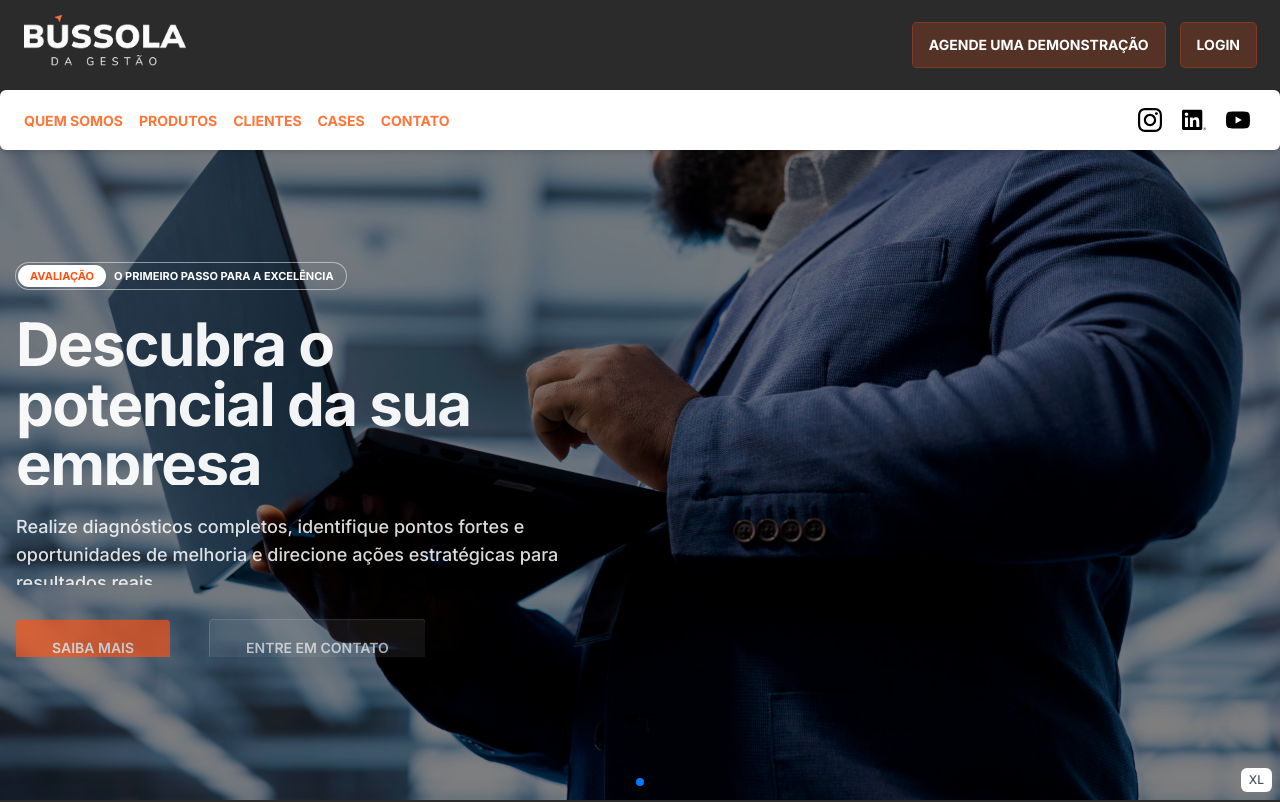
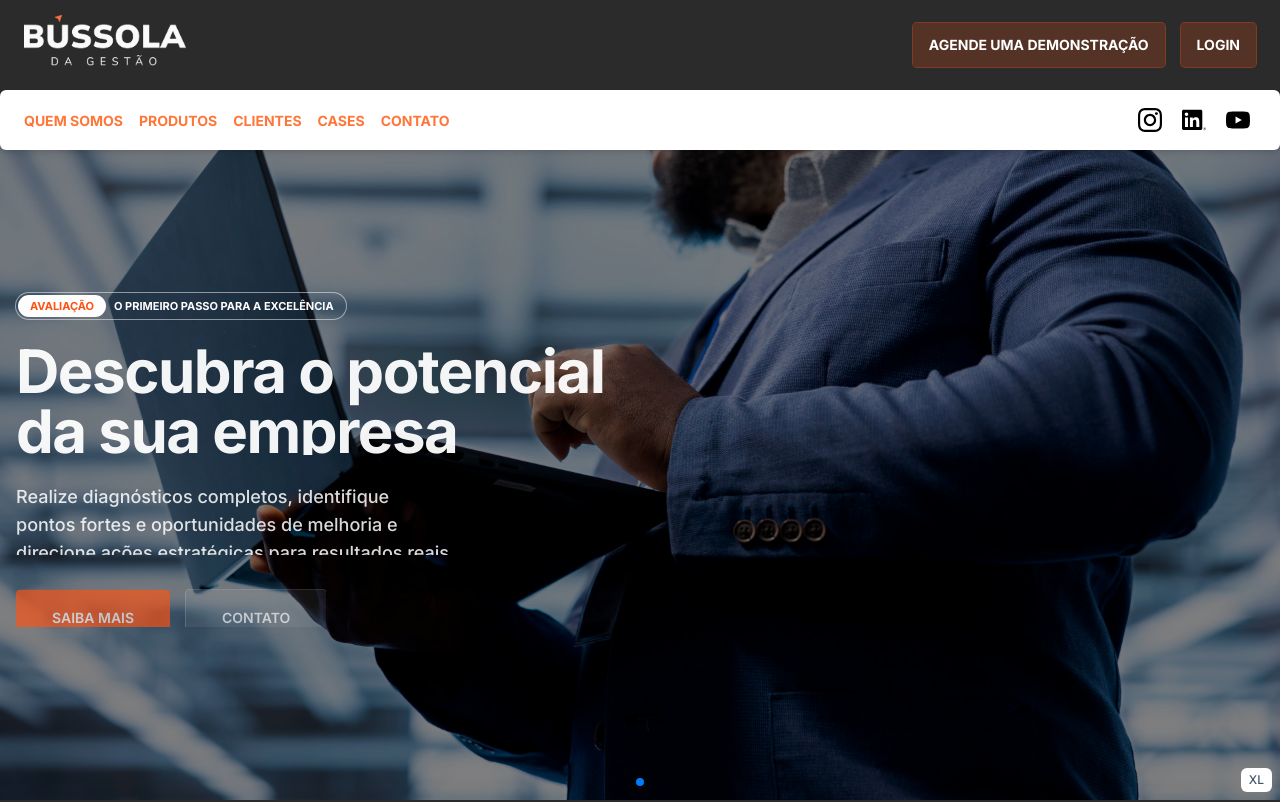
Before and after one commit to carlos3duardo/website-bussoladagestao, a Next.js app: page / in a window 1280 px wide. Shown: the top 802 px of the page. Built offline with nearby package versions, Linux system fonts and the light colour scheme; no server answers.

Commit message:
fix: :art: aplicando mais correções de layout

```diff
--- a/src/components/home/AreaDeAtuacao.tsx
+++ b/src/components/home/AreaDeAtuacao.tsx
@@ -54,7 +54,9 @@ export function AreaDeAtuacao() {
         <header className="flex flex-col items-center gap-4">
           <HomeSection.Label>Onde ja atuamos</HomeSection.Label>
           <div className="flex flex-col items-center gap-4">
-            <HomeSection.Headline>Nossa área de atuação</HomeSection.Headline>
+            <HomeSection.Headline className="text-center">
+              Nossa área de atuação
+            </HomeSection.Headline>
             <HomeSection.Description className="w-full max-w-[600px] text-center">
               Nossos produtos e serviços atendem organizações dos mais diversos
               segmentos. Não há limites para onde chegar, se sua empresa estiver
--- a/src/components/home/Clientes.tsx
+++ b/src/components/home/Clientes.tsx
@@ -81,8 +81,8 @@ export function Clientes() {
   }, []);
 
   return (
-    <HomeSection.Root className="bg-slate-200">
-      <div className="mx-auto w-[480px] md:w-[680px] lg:w-[960px] xl:w-[1020px] 2xl:w-[1366px]">
+    <HomeSection.Root className="bg-slate-200 py-12 lg:py-24">
+      <div className="mx-auto w-[380px] md:w-[680px] lg:w-[960px] xl:w-[1020px] 2xl:w-[1366px]">
         <Swiper
           slidesPerView={2}
           spaceBetween={8}
@@ -115,7 +115,7 @@ export function Clientes() {
                   width={180}
                   height={80}
                   alt=""
-                  className="object-scale-down opacity-40 brightness-0 transition duration-300 ease-in-out hover:opacity-100 hover:brightness-100"
+                  className="h-[60px] w-[135px] object-scale-down opacity-40 brightness-0 transition duration-300 ease-in-out hover:opacity-100 hover:brightness-100 lg:h-[80px] lg:w-[180px]"
                 />
               </figure>
             </SwiperSlide>
--- a/src/components/home/Contato.tsx
+++ b/src/components/home/Contato.tsx
@@ -21,7 +21,7 @@ export function Contato() {
           <HomeSection.Label>Fale conosco</HomeSection.Label>
           <div className="flex flex-col items-center gap-4 lg:items-start">
             <HomeSection.Headline>Entre em contato</HomeSection.Headline>
-            <HomeSection.Description className="w-full max-w-[600px] text-center lg:text-left">
+            <HomeSection.Description className="w-full max-w-[600px] text-center text-balance lg:text-left">
               Preencha o formulário e descubra como podemos ajudar sua empresa a
               evoluir.
             </HomeSection.Description>
@@ -29,7 +29,7 @@ export function Contato() {
         </header>
 
         <div>
-          <div className="bg-darken/90 rounded-lg p-12">
+          <div className="bg-darken/90 rounded-lg p-4 lg:p-8 xl:p-12">
             <ContatoFormulario />
           </div>
         </div>
--- a/src/components/home/Depoimentos.tsx
+++ b/src/components/home/Depoimentos.tsx
@@ -161,10 +161,10 @@ export function Depoimentos() {
   return (
     <HomeSection.Root>
       <div className="relative container mx-auto flex flex-col gap-20">
-        <header className="flex flex-col items-center gap-4">
+        <header className="flex flex-col items-center gap-4 px-4">
           <HomeSection.Label>Depoimentos</HomeSection.Label>
           <div className="flex flex-col items-center gap-4">
-            <HomeSection.Headline>
+            <HomeSection.Headline className="text-center">
               O que as pessoas falam de nós
             </HomeSection.Headline>
             <HomeSection.Description className="w-full max-w-[600px] text-center">
@@ -174,7 +174,7 @@ export function Depoimentos() {
             </HomeSection.Description>
           </div>
         </header>
-        <div className="mx-auto w-[480px] overflow-hidden px-4 md:w-[740px] xl:w-[1024px] 2xl:w-[1280px]">
+        <div className="mx-auto w-[380px] overflow-hidden px-4 md:w-[740px] xl:w-[1024px] 2xl:w-[1280px]">
           <Swiper
             slidesPerView={1}
             spaceBetween={8}
--- a/src/components/home/Destaques.tsx
+++ b/src/components/home/Destaques.tsx
@@ -23,7 +23,7 @@ const destaques = [
     description: 'O capital mais importante na sua empresa',
     primaryActionText: 'Saiba mais',
     primaryActionLink: '/',
-    secondaryActionText: 'Entre em contato',
+    secondaryActionText: 'Contato',
     secondaryActionLink: '/',
     backgroundImageUrl: '/images/bg-destaque-equipe-discutindo.jpg',
   },
@@ -36,7 +36,7 @@ const destaques = [
     description: 'O primeiro passo para a excelência',
     primaryActionText: 'Saiba mais',
     primaryActionLink: '/',
-    secondaryActionText: 'Entre em contato',
+    secondaryActionText: 'Contato',
     secondaryActionLink: '/',
     backgroundImageUrl: '/images/bg-destaque-executivo-com-laptop.jpg',
   },
@@ -49,7 +49,7 @@ const destaques = [
     description: 'Aprendizado sem fronteiras',
     primaryActionText: 'Saiba mais',
     primaryActionLink: '/',
-    secondaryActionText: 'Entre em contato',
+    secondaryActionText: 'Contato',
     secondaryActionLink: '/',
     backgroundImageUrl: '/images/bg-destaque-mulher-com-laptop.jpg',
   },
@@ -67,7 +67,7 @@ export function Destaques() {
         pagination={{ clickable: true }}
         scrollbar={{ draggable: true }}
         effect={'fade'}
-        className="h-[calc(100dvh-90px)] w-screen lg:h-[calc(100dvh-120px)]"
+        className="h-[calc(100dvh-90px)] lg:h-[calc(100dvh-120px)]"
         autoplay={{
           delay: 6000,
           disableOnInteraction: false,
@@ -79,7 +79,7 @@ export function Destaques() {
       >
         {destaques.map((destaque, index) => (
           <SwiperSlide key={destaque.id}>
-            <section className="relative flex h-full w-full items-center justify-center bg-slate-400">
+            <section className="relative flex h-full w-full items-center justify-center bg-slate-400 px-4">
               <figure className="absolute top-0 left-0 h-full w-full">
                 <Image
                   src={destaque.backgroundImageUrl}
@@ -89,11 +89,11 @@ export function Destaques() {
                 />
                 <div className="absolute top-0 left-0 h-full w-full bg-black opacity-50" />
               </figure>
-              <div className="relative container mx-auto flex flex-col items-start gap-4 px-4">
+              <div className="relative container mx-auto flex flex-col gap-4">
                 <h3
                   data-slot="label"
                   className={twMerge(
-                    'flex items-center gap-2 rounded-full py-0.5 pr-3 pl-0.5 text-[11px] leading-0 font-bold text-white uppercase ring ring-white/50',
+                    'flex items-center gap-2 self-start rounded-full py-0.5 pr-3 pl-0.5 text-[11px] leading-0 font-bold text-white uppercase ring ring-white/50',
                     activeIndex === index
                       ? 'animate__animated animate__fadeIn'
                       : '',
@@ -113,7 +113,7 @@ export function Destaques() {
                   <h2
                     data-slot="title"
                     className={twMerge(
-                      'w-full text-4xl font-bold tracking-tight text-white md:text-6xl lg:w-1/2',
+                      'w-full text-4xl font-bold tracking-tight text-balance text-white md:text-6xl lg:w-1/2',
                       activeIndex === index
                         ? 'animate__animated animate__fadeInUp'
                         : '',
@@ -131,7 +131,7 @@ export function Destaques() {
                   <p
                     data-slot="subtitle"
                     className={twMerge(
-                      'text-lg font-medium text-white lg:w-1/2',
+                      'text-lg font-medium text-balance text-white lg:w-2/3 xl:w-1/2',
                       activeIndex === index
                         ? 'animate__animated animate__fadeInUp'
                         : '',
@@ -145,11 +145,11 @@ export function Destaques() {
                   </p>
                 </span>
 
-                <span className="block overflow-hidden">
+                <span className="block overflow-hidden md:self-start">
                   <div
                     data-slot="actions"
                     className={twMerge(
-                      'flex items-center gap-10',
+                      'flex w-full gap-4 md:w-auto',
                       activeIndex === index
                         ? 'animate__animated animate__fadeInUp'
                         : '',
@@ -161,14 +161,14 @@ export function Destaques() {
                   >
                     <Link
                       href="/"
-                      className="bg-primary-500 hover:bg-darken rounded px-9 py-4.5 text-sm font-semibold text-white uppercase"
+                      className="bg-primary-500 hover:bg-darken flex w-1/2 items-center justify-center rounded px-9 py-4.5 text-sm font-semibold text-nowrap text-white uppercase"
                     >
                       {destaque.primaryActionText}
                     </Link>
 
                     <Link
                       href="/"
-                      className="hover:bg-primary-500 hover:ring-primary-500 rounded bg-white/10 px-9 py-4.5 text-sm font-semibold text-white uppercase ring ring-white/30"
+                      className="hover:bg-primary-500 hover:ring-primary-500 flex w-1/2 items-center justify-center rounded bg-white/10 px-9 py-4.5 text-center text-sm font-semibold text-nowrap text-white uppercase ring ring-white/30"
                     >
                       {destaque.secondaryActionText}
                     </Link>
--- a/src/components/home/Ferramentas.tsx
+++ b/src/components/home/Ferramentas.tsx
@@ -46,7 +46,7 @@ export function Ferramentas() {
       <div className="absolute top-0 right-0 bottom-0 left-0 bg-black opacity-30" />
       <div className="absolute right-0 bottom-0 left-0 h-1/2 bg-linear-to-t from-black/40 to-black/0" />
       <div className="relative container mx-auto">
-        <header className="flex w-full flex-col items-start gap-4 lg:w-1/2">
+        <header className="flex w-full flex-col items-start gap-4 px-4 lg:w-1/2">
           <HomeSection.Label>Nossas ferramentas</HomeSection.Label>
           <div className="flex flex-col items-start gap-4">
             <HomeSection.Headline className="w-full">
--- a/src/components/home/NossosServicos.tsx
+++ b/src/components/home/NossosServicos.tsx
@@ -70,7 +70,7 @@ export function NossosServicos() {
   return (
     <HomeSection.Root className="section-servicos bg-slate-100 bg-[url(/images/bg-chart-2.svg)] bg-bottom bg-no-repeat">
       <div className="relative container mx-auto flex flex-col gap-8 md:gap-16">
-        <header className="flex flex-col items-start gap-4">
+        <header className="flex flex-col items-start gap-4 px-4">
           <HomeSection.Label>Serviços</HomeSection.Label>
           <div className="grid grid-cols-1 gap-4 lg:grid-cols-2">
             <HomeSection.Headline>
```
Also changed, not shown: src/components/home/Metricas.tsx (+4 -6 lines), src/components/home/TesteGratis.tsx (+6 -4 lines).
